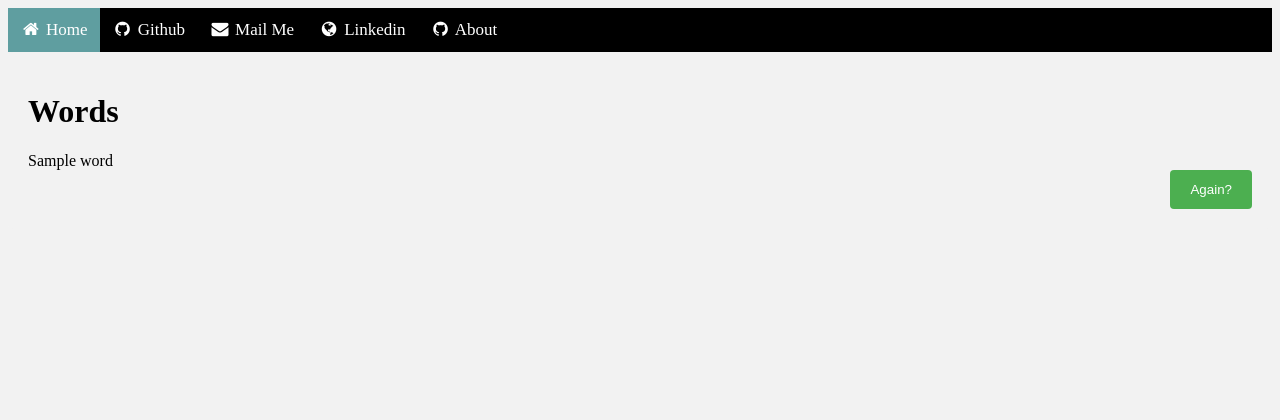
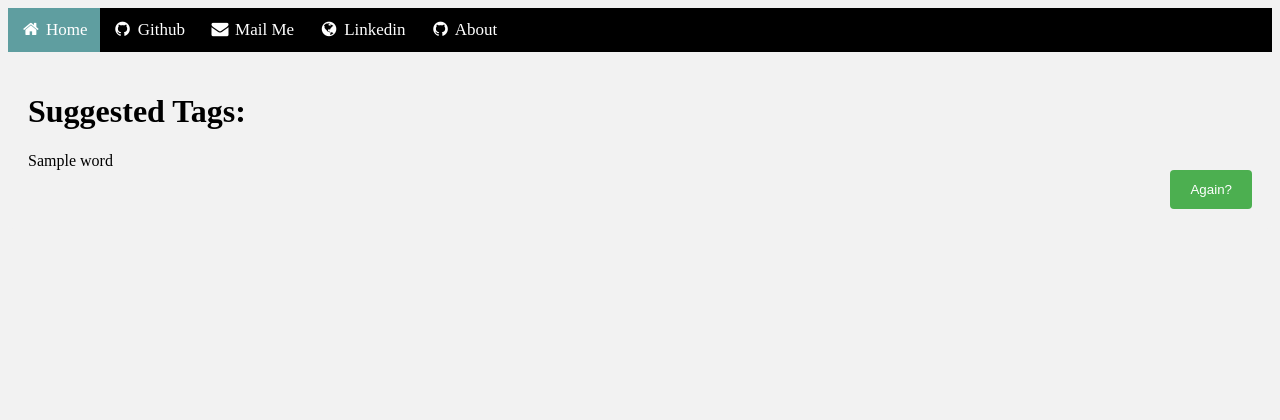
Before and after one commit to geewynn/nlp_projects, a Flask app: template Tag Generator/deployed_app/templates/text.html in a window 1280 px wide. Shown: the top 420 px of the page. Run offline with Flask 2, Linux system fonts and the light colour scheme; the template is opened without the code that fills it: most values are stand-ins (such as "Sample title", 1, 10 or a date in 2020).

Commit message:
updated text.html

```diff
--- a/Tag Generator/deployed_app/templates/text.html
+++ b/Tag Generator/deployed_app/templates/text.html
@@ -21,7 +21,7 @@
 
 <div class="container">
     <div class="header-content-inner">
-        <h1 style= "color:#000000;">Words </h1>
+        <h1 style= "color:#000000;">Suggested Tags: </h1>
 
 {#        <textarea rows="20" cols="75" style = "background:rgba(0, 0, 0, 0); color:#000000;">#}
 {#            {{ words }}#}
```
